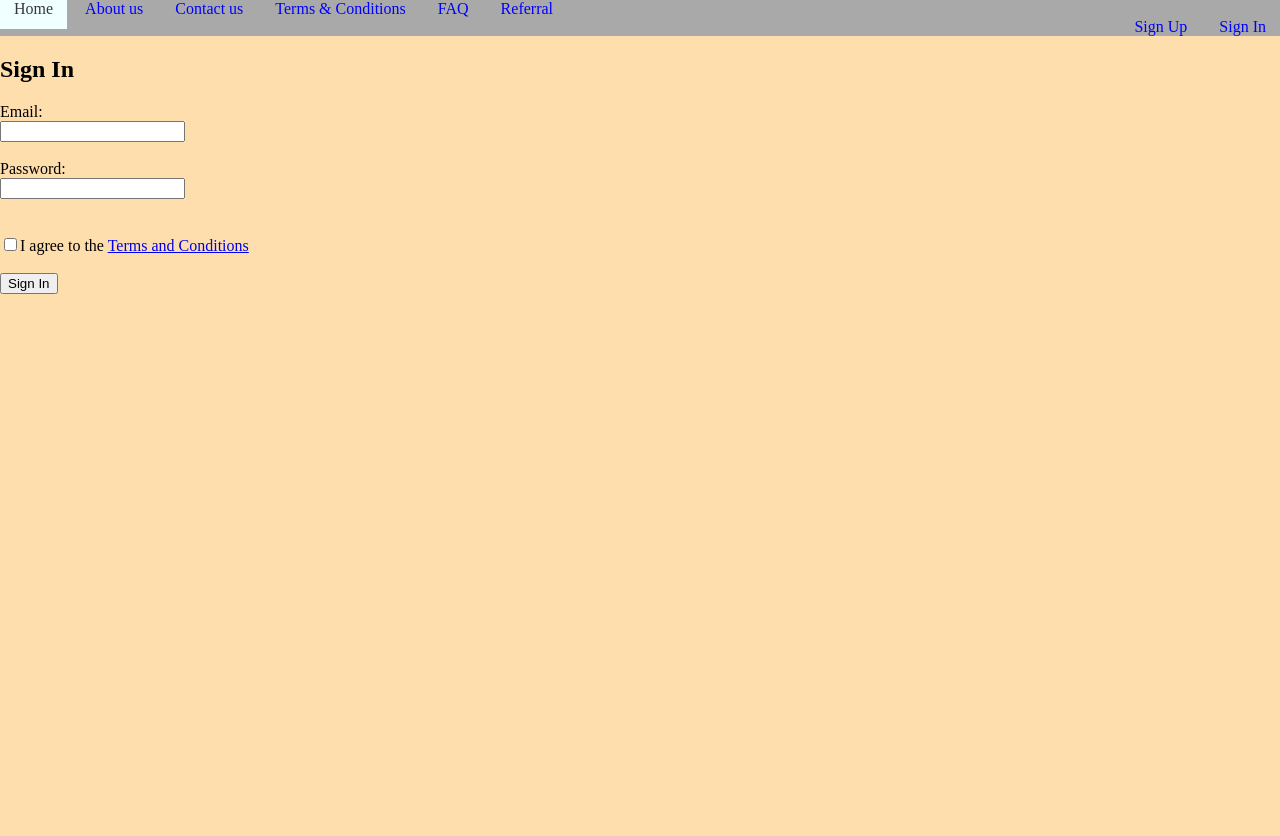
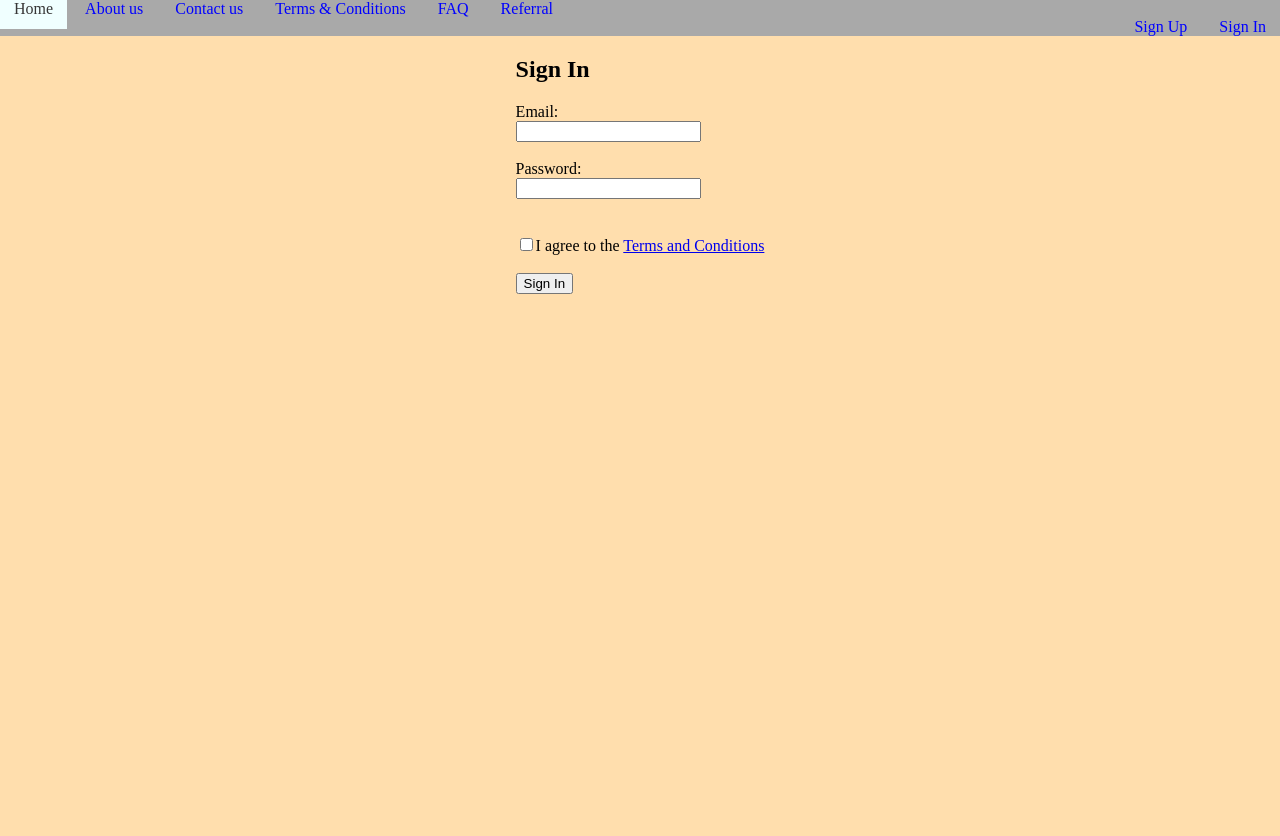
Before and after one commit to JulietMumbi/Project, a PHP site: the page made by Sign In.php in a window 1280 px wide. Before the commit the page ends 294 px from the top, so only its background shows below. Run offline with PHP 8.4, Linux system fonts and the light colour scheme.

Commit message:
styled my form in sign in and up using css

```diff
--- a/Sign In.php
+++ b/Sign In.php
@@ -8,8 +8,11 @@
 </head>
 <body>
 <?php include_once("templates/nav.php");?>
-    <section id="signin">
-        <h2>Sign In</h2>
+
+
+        <div class= "form">
+        <section id="signin">
+        <h1>Sign In</h1>
         <form action="">
             <label for="email">Email:</label><br>
             <input type="email"id="email"name="email"required><br><br>
@@ -23,6 +26,7 @@
             </label><br><br>
             <button type="submit">Sign In</button><br>
         </form>
+        </div>
 
     </section>
 </body>
--- a/Sign Up.php
+++ b/Sign Up.php
@@ -10,7 +10,7 @@
 <?php include_once("templates/nav.php");?>
 
     </div>
-
+    <div class= "form">
     <section id="signup">
         <h1>Sign Up</h1>
         <form action="">
@@ -33,7 +33,7 @@
            <button type="submit">Sign Up</button>
 
         </form>
-
+</div>
     </section>
 </body>
 </html>
--- a/contact.php
+++ b/contact.php
@@ -19,6 +19,7 @@
    <p>You can also fill in the details below so as to request for a call back, book and save your spot.</p>
    <p>Required fields indicated by (*)</p>
     <!--FORMS-->
+
  <form action="" >
     <label for="FN">First Name*</label><br>
     <input type="text" id="First Name" placeholder="First Name"><br><br>
@@ -47,6 +48,7 @@
 
 
 </form>
+
 <div class="footer">
         &copy; 2024.Nyumbani Student Residences.All rights reserved.
 
--- a/css/style.css
+++ b/css/style.css
@@ -39,3 +39,9 @@ input[type=text], select{
     border-radius: 4px;
     box-sizing: border-box;
 }
+.form{
+  display: flex;
+  justify-content: center; height:100vh ;
+  margin: 0;
+
+}
```
